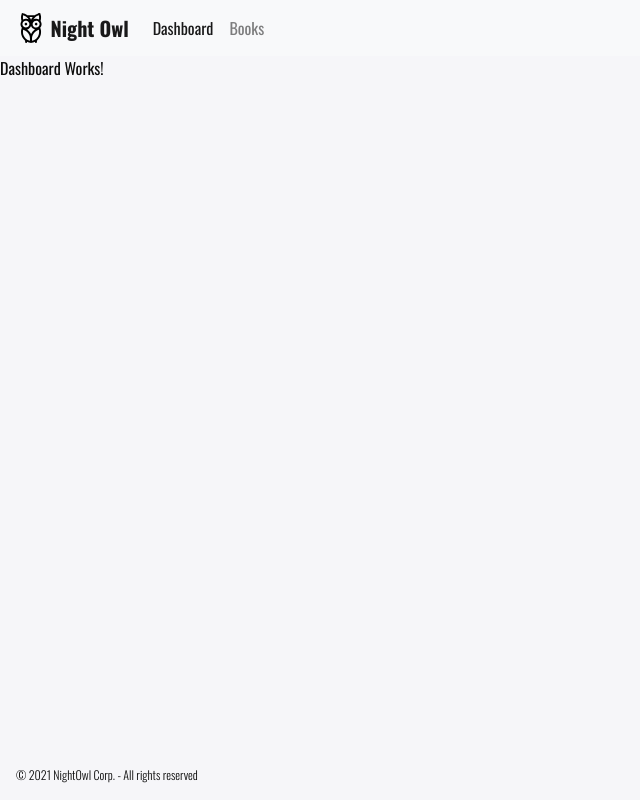
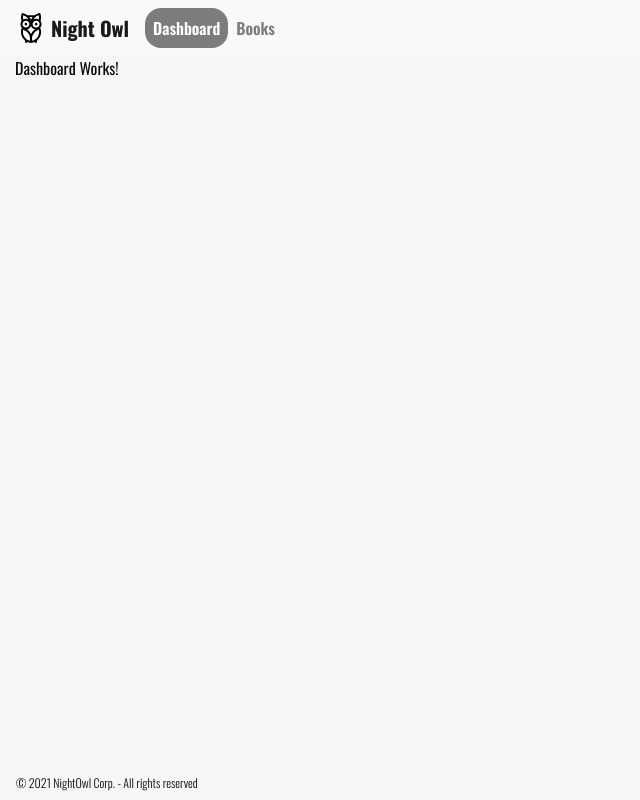
Before and after one commit to PranapSivadasan/AERN-Workshop-Challenge, a React (Create React App) app in the folder ui/: page / in a window 1280 px wide. Shown: the whole page, without its empty margins (0-640 px from the left). Built offline with nearby package versions, Linux system fonts and the light colour scheme; the HTML template or start-up script is replaced by a standard one.

Commit message:
UI - Added cards for book list

```diff
--- a/ui/src/components/app-component.js
+++ b/ui/src/components/app-component.js
@@ -10,20 +10,22 @@ import NavbarComponent from './navbar-component';
 
 const AppComponent = () => {
     return (
-        <div>
+        <div className="page-grid">
             {/* <HeaderComponent></HeaderComponent> */}
             <NavbarComponent></NavbarComponent>
+            <div className="container-fluid">
                 <Switch>
-                <Route exact path = '/'>
+                    <Route exact path='/'>
                         <DashboardComponent></DashboardComponent>
                     </Route>
-                <Route exact path = '/books'>
+                    <Route exact path='/books'>
                         <BookListComponent></BookListComponent>
                     </Route>
-                <Route exact path = '/books/:bookId'>
+                    <Route exact path='/books/:bookId'>
                         <BookDetailsComponent></BookDetailsComponent>
                     </Route>
                 </Switch>
+            </div>
             <FooterComponent></FooterComponent>
         </div>
     );
--- a/ui/src/components/book-list-component.js
+++ b/ui/src/components/book-list-component.js
@@ -1,10 +1,66 @@
-import React from 'react';
+import React, { useState } from 'react';
+import { useEffect } from 'react';
+import { Card, Button, Spinner } from 'react-bootstrap';
+
+import * as API_CONST from '../constants/api-constants';
 
 const BookListComponent = () => {
 
+    const [bookListArray, updateBookListArray] = useState([]);
+    const [loading, bookListLoading] = useState(true);
+
+    useEffect(() => {
+
+        async function init() {
+            bookListLoading(true);
+            let query = API_CONST.BOOK_LIST;
+            query = query.replace('[bookTitle]', '');
+            query = query.replace('[categoryId]', '');
+            query = query.replace('[authorName]', '');
+            query = query.replace('[columnName]', 'createdtime');
+            query = query.replace('[sortOrder]', 'desc');
+            // console.log(query);
+            const bookListResponse = await (await fetch(query)).json();
+            updateBookListArray(bookListResponse);
+            bookListLoading(false);
+        }
+
+        init();
+
+    }, []);
+
     return (
-        <div>
-            BookListComponent Works!
+        <div id="bookListComponent">
+            <div id="loading" style={{ display: !loading ? 'none' : 'block' }}>
+                <Spinner animation="border" role="status">
+                    <span className="sr-only">Loading...</span>
+                </Spinner>
+            </div>
+            <div id="cardContainer" className={loading ? "hidden" : "card-container" }>
+                {
+                    bookListArray.map((value, index) => {
+                        return (
+                            <Card id={`card-${index + 1}`}
+                                key={`card-${index + 1}`}
+                                style={{ width: '15rem', height: '27rem' }}
+                                bg="light" text="dark">
+                                {/* <Card.Header>{value.title}</Card.Header> */}
+                                <Card.Img
+                                    variant="bottom"
+                                    src={value.cover}
+                                    className="card-image" />
+                                <Card.Body>
+                                    <Card.Title>{value.title}</Card.Title>
+                                    <Card.Text>
+                                        by {value.author}
+                                    </Card.Text>
+                                </Card.Body>
+                                <Card.Footer className="text-muted">Ratings</Card.Footer>
+                            </Card>
+                        )
+                    })
+                }
+            </div>
         </div>
     );
 }
--- a/ui/src/components/navbar-component.js
+++ b/ui/src/components/navbar-component.js
@@ -6,17 +6,22 @@ import { useState } from 'react';
 const NavbarComponent = () => {
 
     const history = useHistory();
-
-    const [dashActive, dashClicked] = useState(true);
-    const [booksActive, booksClicked] = useState(false);
+    const [dashActive, dashClicked] = useState(checkDashActive());
+    const [booksActive, booksClicked] = useState(!checkDashActive());
 
     function navigate(route) {
         history.push(route);
+        dashClicked(checkDashActive());
+        booksClicked(!checkDashActive());
+    }
+
+    function checkDashActive() {
+        return !String(history.location.pathname).includes('/books');
     }
 
     return (
-        <div className='navigation-bar'>
-            <Navbar bg="light" expand="md" variant="light">
+        <div id="navigationBar" className='navigation-bar header'>
+            <Navbar bg="light" expand="sm" variant="light">
                 <Navbar.Brand>
                     <img
                         alt=""
@@ -31,11 +36,11 @@ const NavbarComponent = () => {
                 <Navbar.Collapse id="basic-navbar-nav">
                     <Nav className="mr-auto">
                         <Nav.Link
-                            onClick={() => { navigate('/'); dashClicked(true); booksClicked(false); }}
+                            onClick={() => { navigate('/');}}
                             className={dashActive ? "active" : ""}>
                             Dashboard</Nav.Link>
                         <Nav.Link
-                            onClick={() => { navigate('/books'); dashClicked(false); booksClicked(true); }}
+                            onClick={() => { navigate('/books');}}
                             className={booksActive ? "active" : ""}>
                             Books
                         </Nav.Link>
--- /dev/null
+++ b/ui/src/constants/api-constants.js
@@ -0,0 +1,11 @@
+const API_HOST = 'https://project-night-owl.herokuapp.com';
+const API_PREFIX = API_HOST + '/api';
+const BOOK_LIST = API_PREFIX + '/books/title-[bookTitle]/category-[categoryId]/author-[authorName]/sortBy-[columnName]-[sortOrder]';
+const BOOK_DETAILS = API_PREFIX + '/books/deatils/[bookId]';
+const AUTHOR_LIST = API_PREFIX + '/books/authors';
+
+export {
+    BOOK_LIST,
+    BOOK_DETAILS,
+    AUTHOR_LIST
+}
--- a/ui/src/css/App.css
+++ b/ui/src/css/App.css
@@ -8,10 +8,52 @@ body {
   background-color: var(--color-neutral-20);
   color: var(--color-neutral-90);
   font-size: 16px;
-  font-family: 'Oswald', sans-serif;
+  font-family: 'Oswald', sans-serif !important;
   /* font-weight: var(--fw-regular); */
 }
 
-.active {
-  color: rgba(0,0,0,1.5);
+.nav-link.active {
+  color: rgba(255,255,255,1) !important;
+  background-color: rgba(0,0,0,0.5);
+  border-radius: 1rem;
+  padding: 0.5rem !important;
+  width: fit-content;
 }
+
+.page-grid {
+  display: grid;
+  grid-template-rows: max-content 1fr;
+  position: absolute;
+  top: 0;
+  right: 0;
+  left: 0;
+  bottom: 0;
+}
+
+.container-fluid {
+  overflow-y: scroll;
+  position: relative;
+}
+
+.card-container {
+  display: flex;
+  flex-wrap: wrap;
+  flex-direction: row;
+  justify-content: center;
+  grid-gap: 1rem;
+  margin: 1rem auto;
+}
+
+.card-image {
+  height: 14rem;
+  width: fit-content !important;
+  align-self: center;
+}
+
+.card-body, .card-footer {
+  padding: 0.75rem !important;
+}
+
+.hidden {
+  display: none;
+}
--- a/ui/src/css/header-footer.css
+++ b/ui/src/css/header-footer.css
@@ -2,28 +2,31 @@
 
 .header {
     /* margin: 0.5rem; */
-    padding: 1rem;
-    font-size: 2rem;
+    /* padding: 1rem; */
+    /* font-size: 2rem; */
     font-weight: var(--fw-semibold);
-    position: sticky;
+    position: sticky !important;
     top: 0;
-    border: solid 1px;
+    z-index: 5;
+    /* height: 50px !important; */
+    /* border: solid 1px; */
 }
 
-.header .heading {
+/* .header .heading {
     vertical-align: top;
     padding-left: 0.7rem;
-}
+} */
 
 .footer {
     /* margin: 0.5rem; */
-    padding: 1rem;
+    padding: 0.25rem 1rem;
     font-size: 0.75rem;
     font-weight: var(--fw-light);
-    position: fixed;
+    position: relative;
     bottom: 0;
     /* border: solid 1px; */
     background-color: var(--color-neutral-20);
     width: -webkit-fill-available;
     width: -moz-available;
+    height: 30px;
 }
```
Lines whose indentation alone changed are shown as unchanged.
